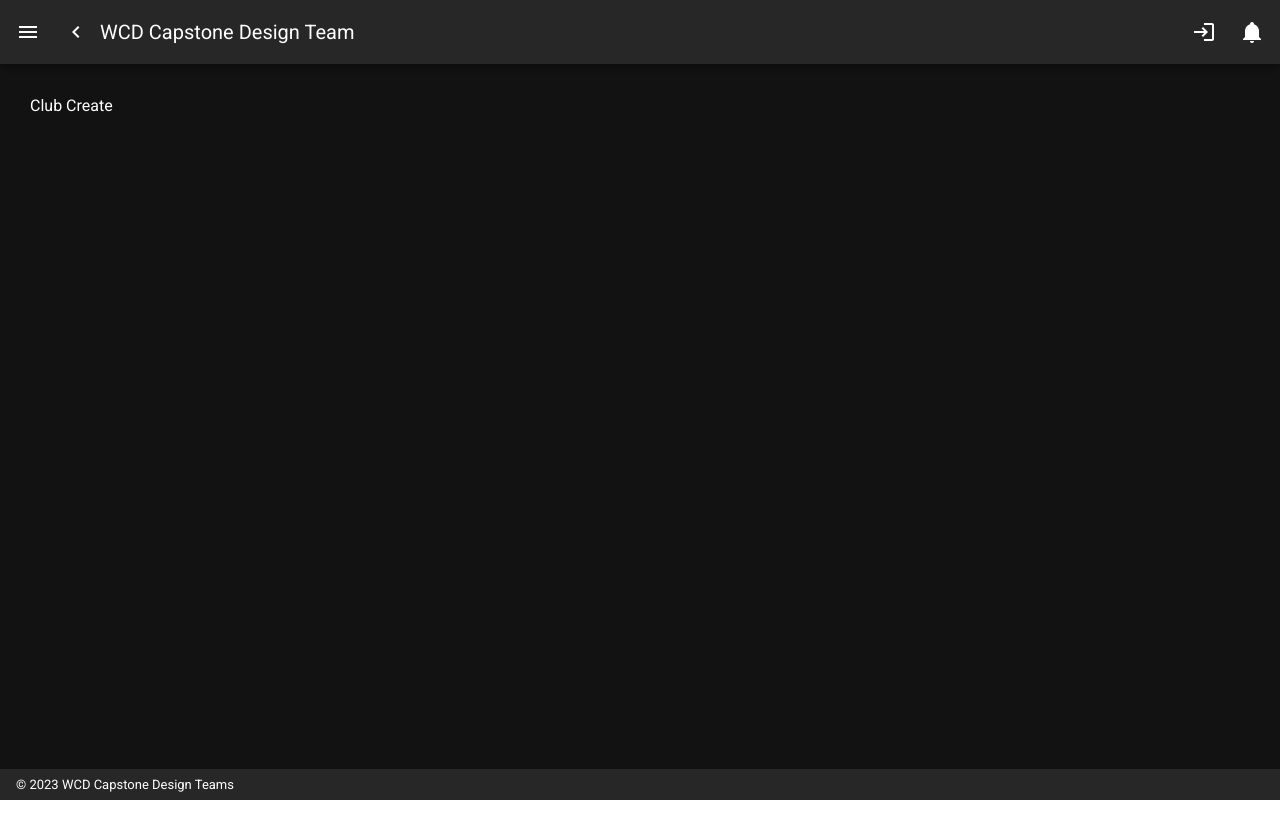
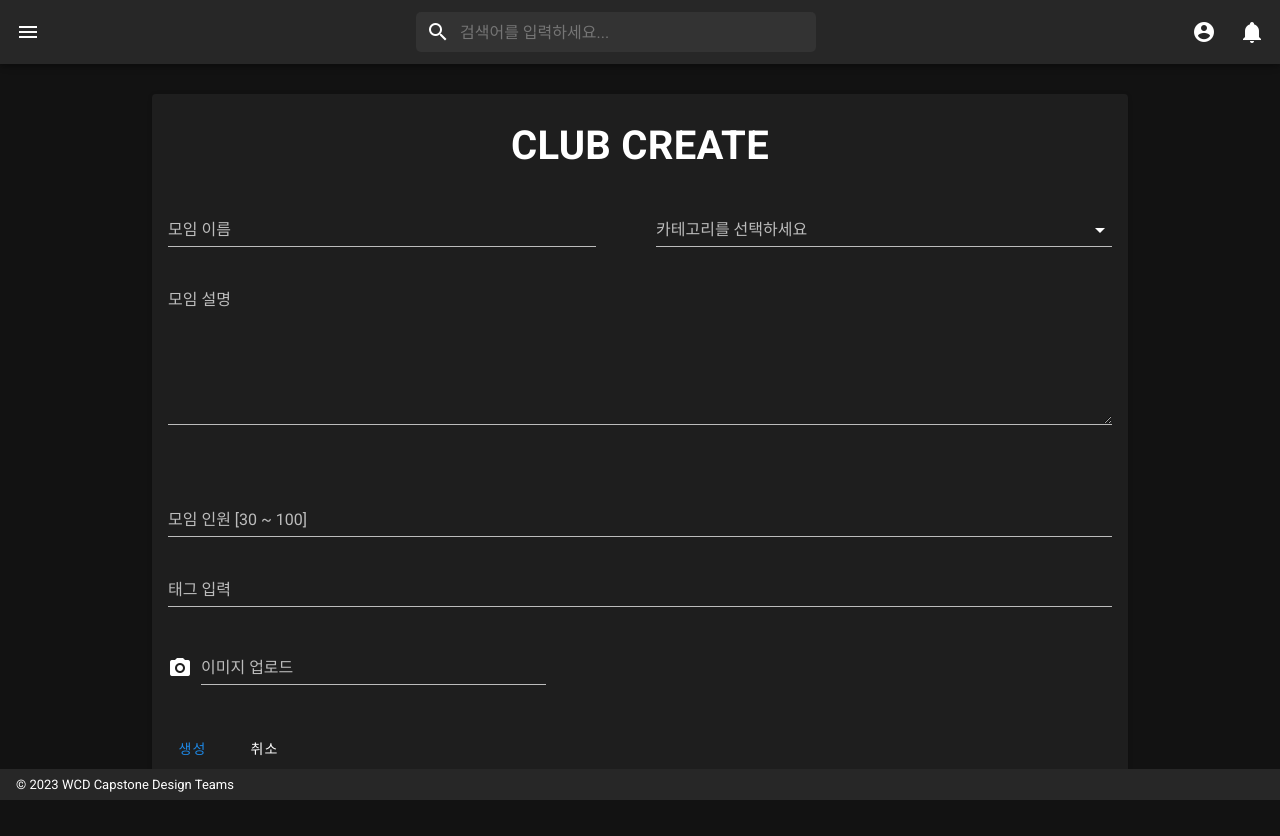
Before and after one commit to JeonJaeYun/CapstoneProject, a Nuxt app in the folder web-service/: page /club-create in a window 1280 px wide. Before the commit the page ends 800 px from the top, so only its background shows below. Built offline with nearby package versions, Linux system fonts and the light colour scheme.

Commit message:
Code Fix

```diff
--- a/web-service/layouts/default.vue
+++ b/web-service/layouts/default.vue
@@ -3,11 +3,46 @@
     <v-navigation-drawer
       v-model="drawer"
       :mini-variant="miniVariant"
+      :mini-variant-width="miniVariantWidth"
       :clipped="clipped"
       fixed
       app
     >
       <v-list>
+        <v-list-item
+          v-for="(home, i) in homes"
+          :key="i"
+          :to="home.to"
+          router
+          exact
+          style="margin-bottom: 10px"
+        >
+          <v-list-item-action class="d-block mx-auto">
+            <v-icon style="width: 100%">{{ home.icon }}</v-icon>
+            <v-list-item-title style="font-size: 12px; text-align: center">{{
+              home.title
+            }}</v-list-item-title>
+          </v-list-item-action>
+        </v-list-item>
+
+        <v-list-item
+          v-for="(club, i) in clubs"
+          :key="i"
+          :to="club.to"
+          router
+          exact
+        >
+          <v-tooltip right>
+            <template v-slot:activator="{ on }">
+              <v-list-item-action v-on="on" class="d-block mx-auto">
+                <img class="image" :src="club.image" />
+              </v-list-item-action>
+            </template>
+            <span>{{ club.clubName }}</span>
+            <!-- 툴팁 내용 설정 -->
+          </v-tooltip>
+        </v-list-item>
+
         <v-list-item
           v-for="(item, i) in items"
           :key="i"
@@ -15,34 +50,44 @@
           router
           exact
         >
-        <v-list-item-action>
-          <v-icon>{{ item.icon }}</v-icon>
-          <v-list-item-title v-if="miniVariant" style="font-size: 12px">{{
+          <v-list-item-action class="d-block mx-auto">
+            <v-icon style="width: 100%">{{ item.icon }}</v-icon>
+            <v-list-item-title style="font-size: 12px">{{
               item.title
             }}</v-list-item-title>
           </v-list-item-action>
-        <v-list-item-content>
-          <v-list-item-title>{{ item.title }}</v-list-item-title>
-        </v-list-item-content>
         </v-list-item>
       </v-list>
     </v-navigation-drawer>
     <v-app-bar :clipped-left="clipped" fixed app>
       <v-app-bar-nav-icon @click.stop="drawer = !drawer" />
-      <v-btn icon @click.stop="miniVariant = !miniVariant">
-        <v-icon>mdi-{{ `chevron-${miniVariant ? "right" : "left"}` }}</v-icon>
-      </v-btn>
-      <v-toolbar-title>{{ title }}</v-toolbar-title>
       <v-spacer />
-      <v-btn icon to="/login">
-        <v-icon>mdi-login</v-icon>
+      <div class="input-container">
+        <v-icon class="icon">mdi-magnify</v-icon>
+        <input
+          type="text"
+          id="search"
+          name="search"
+          placeholder="검색어를 입력하세요..."
+        />
+      </div>
+      <v-spacer />
+      <v-btn icon to="/myprofile">
+        <v-icon>mdi-account-circle</v-icon>
       </v-btn>
       <v-btn icon @click.stop="rightDrawer = !rightDrawer">
         <v-icon>mdi-bell</v-icon>
       </v-btn>
     </v-app-bar>
     <v-main>
-      <v-container style="max-width: 100%; padding: 30px">
+      <v-container
+        style="
+          max-width: 100%;
+          padding: 30px;
+          display: flex;
+          justify-content: center;
+        "
+      >
         <Nuxt />
       </v-container>
     </v-main>
@@ -60,12 +105,14 @@
           router
           exact
         >
-      <v-list-item-action>
-        <v-icon>{{ notification.icon }}</v-icon>
+          <v-list-item-action style="margin: 0; margin-right: 16px">
+            <img class="image" :src="notification.image" />
           </v-list-item-action>
           <v-list-item-content>
             <v-list-item-title>{{ notification.clubName }}</v-list-item-title>
-        <v-list-item-subtitle>{{ notification.contents }}</v-list-item-subtitle>
+            <v-list-item-subtitle>{{
+              notification.contents
+            }}</v-list-item-subtitle>
             <v-list-item-subtitle>{{ notification.time }}</v-list-item-subtitle>
           </v-list-item-content>
         </v-list-item>
@@ -81,32 +128,96 @@
 
 <script>
 export default {
-  components: {  },
+  components: {},
   name: "DefaultLayout",
   data() {
     return {
-      clipped: true,
+      clipped: false,
       drawer: false,
       fixed: false,
-      miniVariant: false,
+      miniVariant: true,
       right: true,
       rightDrawer: false,
-      title: "WCD Capstone Design Team",
-      items: [
+      miniVariantWidth: 80,
+      homes: [
         {
           icon: "mdi-home-circle",
           title: "Home",
           to: "/",
         },
+      ],
+      notifications: [
         {
-          icon: "mdi-account",
-          title: "My Profile",
-          to: "/myprofile",
+          image: "https://cdn.imweb.me/upload/94dc5a2f83cd5.jpg",
+          clubName: "Club1",
+          contents: "새로운 모임원이 가입했습니다.",
+          time: "2023-02-01",
+          to: "/club/1",
         },
         {
-          icon: "mdi-list-box-outline",
-          title: "My Club",
-          to: "/myclub",
+          image:
+            "https://cdn.pixabay.com/photo/2023/05/05/21/00/cute-7973191_1280.jpg",
+          clubName: "Club2",
+          contents: "새로운 공지가 등록되었습니다.",
+          time: "2023-02-01",
+          to: "/club/2",
+        },
+        {
+          image: "https://cdn.imweb.me/upload/94dc5a2f83cd5.jpg",
+          clubName: "Club3",
+          contents: "contents example",
+          time: "2023-02-01",
+          to: "/club/3",
+        },
+      ],
+      clubs: [
+        {
+          image: "https://cdn.imweb.me/upload/94dc5a2f83cd5.jpg",
+          clubName: "Club 1",
+          to: "/club/1",
+        },
+        {
+          image:
+            "https://cdn.pixabay.com/photo/2023/05/05/21/00/cute-7973191_1280.jpg",
+          clubName: "Club 2",
+          to: "/club/2",
+        },
+        {
+          image: "https://cdn.imweb.me/upload/94dc5a2f83cd5.jpg",
+          clubName: "Club 3",
+          to: "/club/3",
+        },
+        {
+          image: "https://cdn.imweb.me/upload/94dc5a2f83cd5.jpg",
+          clubName: "Club 4",
+          to: "/club/4",
+        },
+        {
+          image: "https://cdn.imweb.me/upload/94dc5a2f83cd5.jpg",
+          clubName: "Club 5",
+          to: "/club/5",
+        },
+        {
+          image: "https://cdn.imweb.me/upload/94dc5a2f83cd5.jpg",
+          clubName: "Club 4",
+          to: "/club/4",
+        },
+        {
+          image: "https://cdn.imweb.me/upload/94dc5a2f83cd5.jpg",
+          clubName: "Club 5",
+          to: "/club/5",
+        },
+        {
+          image: "https://cdn.imweb.me/upload/94dc5a2f83cd5.jpg",
+          clubName: "Club 4",
+          to: "/club/4",
+        },
+      ],
+      items: [
+        {
+          icon: "mdi-plus",
+          title: "Create",
+          to: "/club-create",
         },
         {
           icon: "mdi-magnify",
@@ -114,40 +225,48 @@ export default {
           to: "/club-search",
         },
         {
-          icon: "mdi-plus",
-          title: "Create",
-          to: "/club-create",
-        },
-        {
           icon: "mdi-cog",
           title: "Settings",
           to: "/settings",
-        },
-      ],
-      notifications: [
-        {
-          icon: "mdi-panorama-variant-outline",
-          clubName: "Club1",
-          contents: "새로운 모임원이 가입했습니다.",
-          time: "2023-02-01",
-          to: "/club/1",
-        },
-        {
-          icon: "mdi-panorama-variant-outline",
-          clubName: "Club2",
-          contents: "새로운 공지가 등록되었습니다.",
-          time: "2023-02-01",
-          to: "/club/2",
-        },
-        {
-          icon: "mdi-panorama-variant-outline",
-          clubName: "Club3",
-          contents: "contents example",
-          time: "2023-02-01",
-          to: "/club/3",
         },
       ],
     };
   },
 };
 </script>
+
+<style>
+/* 입력 필드와 아이콘을 감싸는 div를 정의 */
+.input-container {
+  display: flex;
+  align-items: center;
+  background-color: #333; /* 배경색 설정 */
+  height: 40px;
+  width: 400px;
+  border-radius: 5px;
+}
+
+/* 아이콘 스타일 설정 */
+.icon {
+  padding: 0 10px; /* 아이콘과 입력 필드 사이 여백 조정 */
+}
+
+/* 입력 필드 스타일 설정 */
+#search {
+  width: 100%;
+  height: 100%;
+  flex: 1; /* 남은 공간을 채우도록 설정 */
+  color: white; /* 입력 텍스트 색상 설정 */
+}
+
+#search:focus {
+  background-color: black; /* 포커스 시 배경색 검정색으로 변경 */
+  color: white; /* 글자색 변경 */
+}
+
+.image {
+  width: 45px;
+  height: 45px;
+  border-radius: 5px;
+}
+</style>
--- a/web-service/pages/club-create.vue
+++ b/web-service/pages/club-create.vue
@@ -1,3 +1,96 @@
 <template>
-    <div>Club Create</div>
+  <v-card style="width: 80%">
+    <v-card-title class="d-flex justify-center">
+      <h1 style="padding: 20px">CLUB CREATE</h1>
+    </v-card-title>
+    <v-card-text>
+      <div class="d-flex flex-row">
+        <!-- 모임 이름 입력 -->
+        <v-text-field
+          label="모임 이름"
+          v-model="clubName"
+          style="margin-right: 30px"
+        ></v-text-field>
+
+        <!-- 카테고리 선택 -->
+        <v-select
+          :items="categories"
+          label="카테고리를 선택하세요"
+          v-model="category"
+          item-text="name"
+          item-value="name"
+          return-object
+          style="margin-left: 30px"
+        >
+          <option value="">카테고리를 선택하세요</option>
+          <option
+            v-for="selectedCategoryId in categories"
+            :value="selectedCategoryId.name"
+            :key="selectedCategoryId.id"
+          >
+            {{ selectedCategoryId.name }}
+          </option>
+        </v-select>
+      </div>
+
+      <!-- 모임 설명 입력 -->
+      <v-textarea label="모임 설명" v-model="description"></v-textarea>
+
+      <!-- 승인방식 선택 -->
+      <v-radio-group v-model="approvalMethod">
+        <v-row>
+          <v-radio
+            v-for="option in approvalMethods"
+            :key="option"
+            :label="option"
+            :value="option"
+          >
+          </v-radio>
+        </v-row>
+      </v-radio-group>
+
+      <!-- 모집인원 입력 -->
+      <v-text-field
+        label="모임 인원 [30 ~ 100]"
+        type="number"
+        v-model="maximumPeople"
+        :rules="[
+          (value) =>
+            (value >= 30 && value <= 100) ||
+            '인원은 30 ~ 100명 사이로 입력해주세요.',
+        ]"
+      ></v-text-field>
+
+      <!-- 태그 입력 -->
+      <v-text-field
+        label="태그 입력"
+        v-model="tagInput"
+        @keyup.enter="addTag()"
+        placeholder="태그를 입력 후 엔터를 누르세요."
+      ></v-text-field>
+      <v-chip-group>
+        <v-chip
+          v-for="(tag, index) in tags"
+          :key="index"
+          class="mr-2"
+          close
+          @click="removeTag(index)"
+        >
+          {{ tag }}
+        </v-chip>
+      </v-chip-group>
+      <v-file-input
+        label="이미지 업로드"
+        v-model="imageFile"
+        prepend-icon="mdi-camera"
+        accept="image/*"
+        @change="resizeImage"
+        style="width: 40%"
+      ></v-file-input>
+    </v-card-text>
+    <v-card-actions>
+      <v-btn color="blue darken-1" text @click="createClub">생성</v-btn>
+      <v-btn text @click="showDialog = false">취소</v-btn>
+    </v-card-actions>
+  </v-card>
 </template>
--- a/web-service/pages/index.vue
+++ b/web-service/pages/index.vue
@@ -1,5 +1,5 @@
 <template>
-  <div>
+  <div style="width:100%;">
     <clubRecommendCard />
     <ClubCategoryCard />
     <MyClubCard />
```
Also changed, not shown: 1 other file (tests, documents, lock files or other folders). Lines whose indentation alone changed are shown as unchanged.
